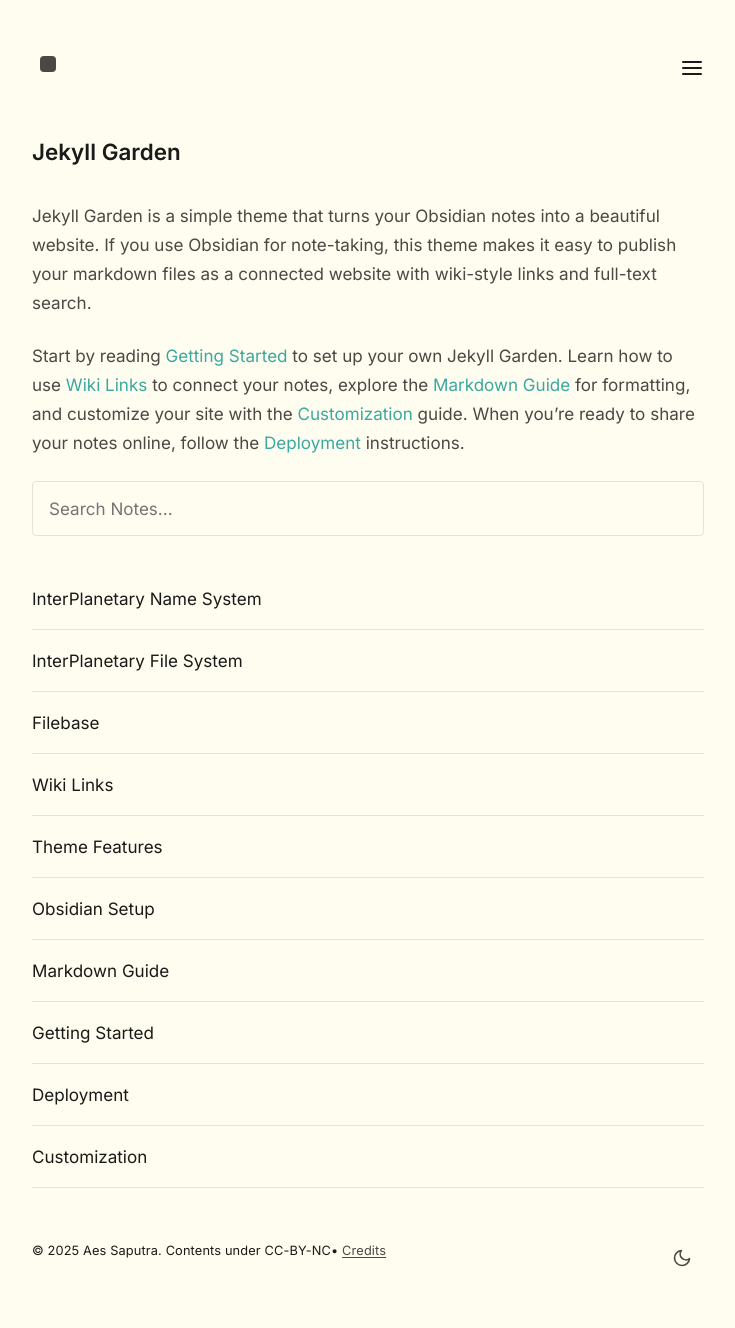
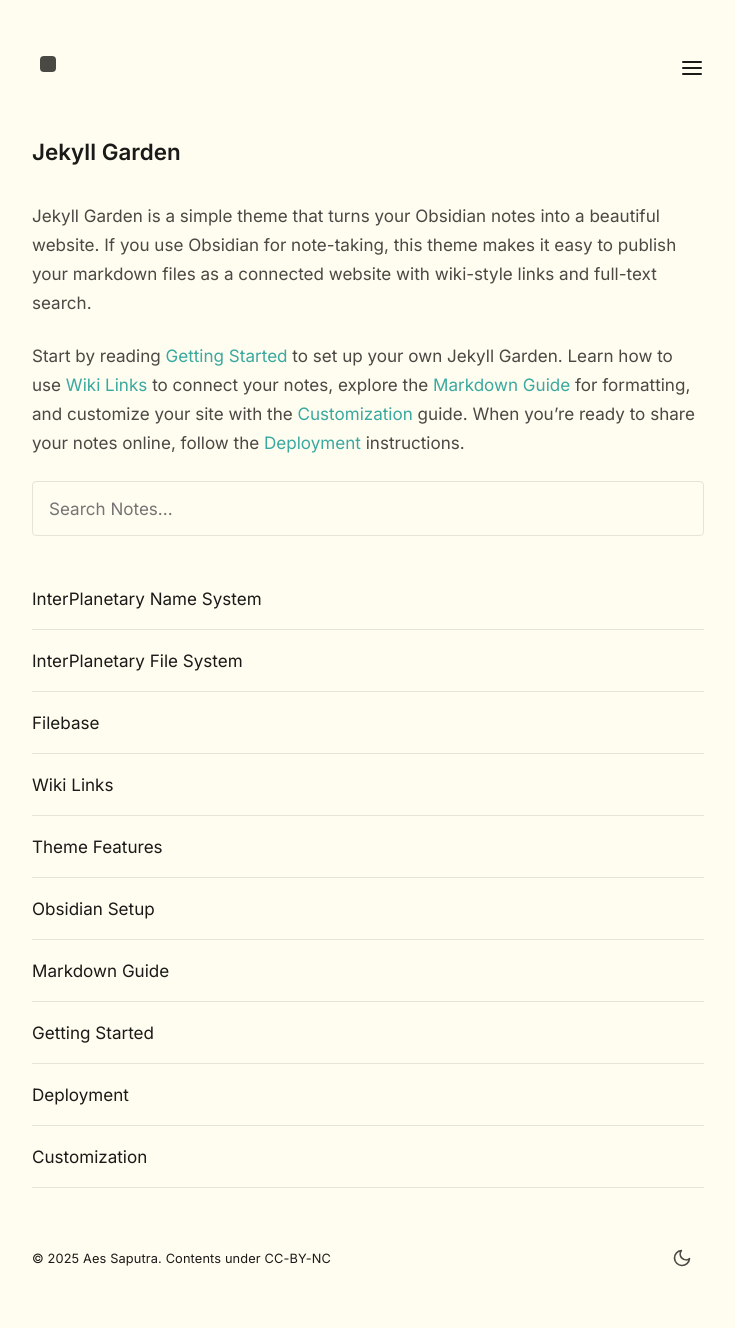
Before and after one commit to aessaputra/aessaputra.github.io, a Jekyll site: the page built from pages/index.md, in a window 1280 px wide. Shown: the whole page, without its empty margins (272-1007 px from the left). Built offline with Jekyll 4.4.1, drawn with Linux system fonts in a browser that asks for light colours.

Commit message:
refactor(ui): disable footer credits and improve layout

```diff
--- a/_config.yml
+++ b/_config.yml
@@ -56,7 +56,7 @@
 footer:
   copyright: '© 2025 Aes Saputra. Contents under CC-BY-NC'
   credits:
-    enabled: true
+    enabled: false
     url: '/credits'
     text: 'Credits'
 
--- a/_includes/Footer.html
+++ b/_includes/Footer.html
@@ -1,11 +1,6 @@
 <div class="footer">
   <div class="footer-left">
-    <h6>
-      {{ site.footer.copyright }}
-      {%- if site.footer.credits.enabled -%}
-          • <a href="{{ site.baseurl }}{{ site.footer.credits.url }}">{{ site.footer.credits.text }}</a>
-      {%- endif -%}
-    </h6>
+    <h6>{{ site.footer.copyright }}</h6>
   </div>
   <div class="footer-right">
     <button class="theme-toggle" aria-label="Toggle dark mode" title="Toggle dark mode" role="switch" aria-checked="false">
--- a/assets/css/style.css
+++ b/assets/css/style.css
@@ -329,10 +329,11 @@
 
 .footer {
   margin-top: var(--space-xl);
-  text-align: center;
   display: flex;
   align-items: center;
   justify-content: space-between;
+  flex-wrap: wrap;
+  gap: var(--space-sm);
 }
 
 .footer h6 {
@@ -340,6 +341,13 @@
   font-size: var(--scale-xs);
   font-weight: 400;
   letter-spacing: 0.01em;
+  margin: 0;
+}
+
+.footer-left,
+.footer-right {
+  display: flex;
+  align-items: center;
 }
 
 .footer-left {
@@ -347,7 +355,7 @@
 }
 
 .footer-right {
-  flex: 1;
+  margin-left: auto;
   text-align: right;
 }
 
```
